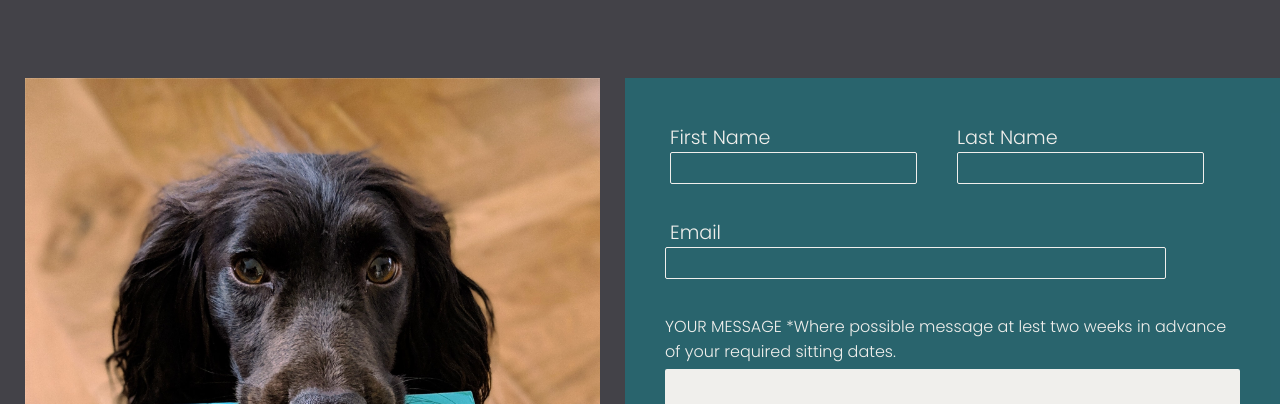
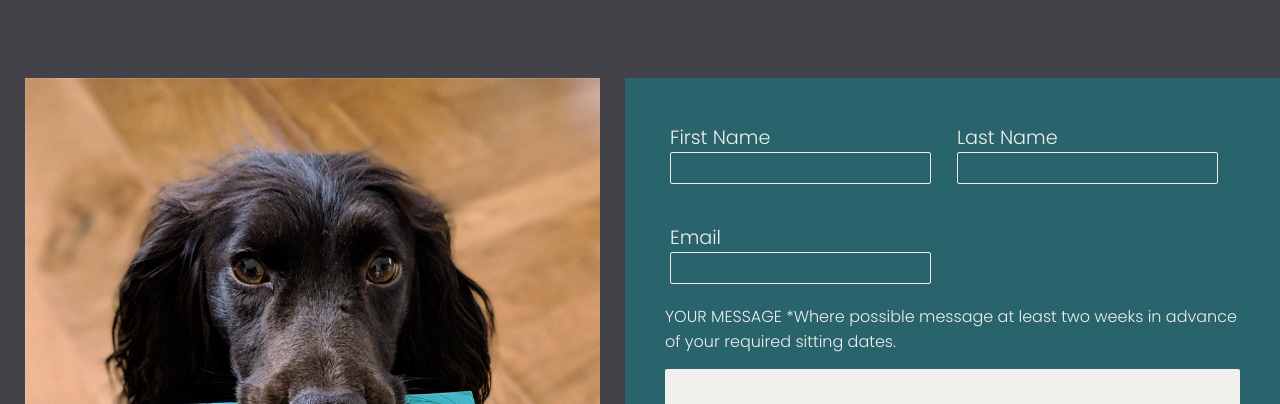
Before and after one commit to kreilly86/p1-pawfection, a plain HTML site: page contact-us.html in a window 1280 px wide. Shown: the part 396-800 px from the top of the page. Drawn offline with Linux system fonts and the light colour scheme.

Commit message:
add float: left to #email

```diff
--- a/assets/css/style.css
+++ b/assets/css/style.css
@@ -184,8 +184,6 @@ footer {
     font-size: 100%;
     padding: 75px;
     text-align: left;
-    display: flexbox;
-
 }
 
 .image-blue-box {
@@ -296,11 +294,14 @@ footer {
 #email {
     font-size: 120%;
     padding: 5px;
+    margin-bottom: 5px;
+    float: left;
+
 }
 
 .input {
     border: 1px solid #F0EFEC;
-    width: 85%;
+    width: 90%;
     height: 20px;
     color:#F0EFEC;
     font-size: 105%;
@@ -322,13 +323,18 @@ footer {
     font-family: inherit;
     font-size: 105%;
     padding: 10px 10px;
-    margin-top: 5px;
+    margin-top: 15px;
     box-sizing: border-box;
     border: 2px solid #F0EFEC;
     border-radius: 2px;
     background-color: #F0EFEC;
     resize: none;
  }
+
+ #message-label {
+    float: left;
+ }
+
 
  .send {
     font-family: Poppins, sans-serif;
--- a/contact-us.html
+++ b/contact-us.html
@@ -72,10 +72,9 @@
             </span>
                 <br>
                 <br>
-                <p>YOUR MESSAGE *Where possible message at lest two weeks in advance
-                    of your required sitting dates.
-                </p>
 
+            <label for="message" id="message-label">YOUR MESSAGE *Where possible message at least two weeks in
+                advance of your required sitting dates.</label>
             <textarea name="message" class="message" rows="20" cols="50">
             </textarea>
             <br>
```
